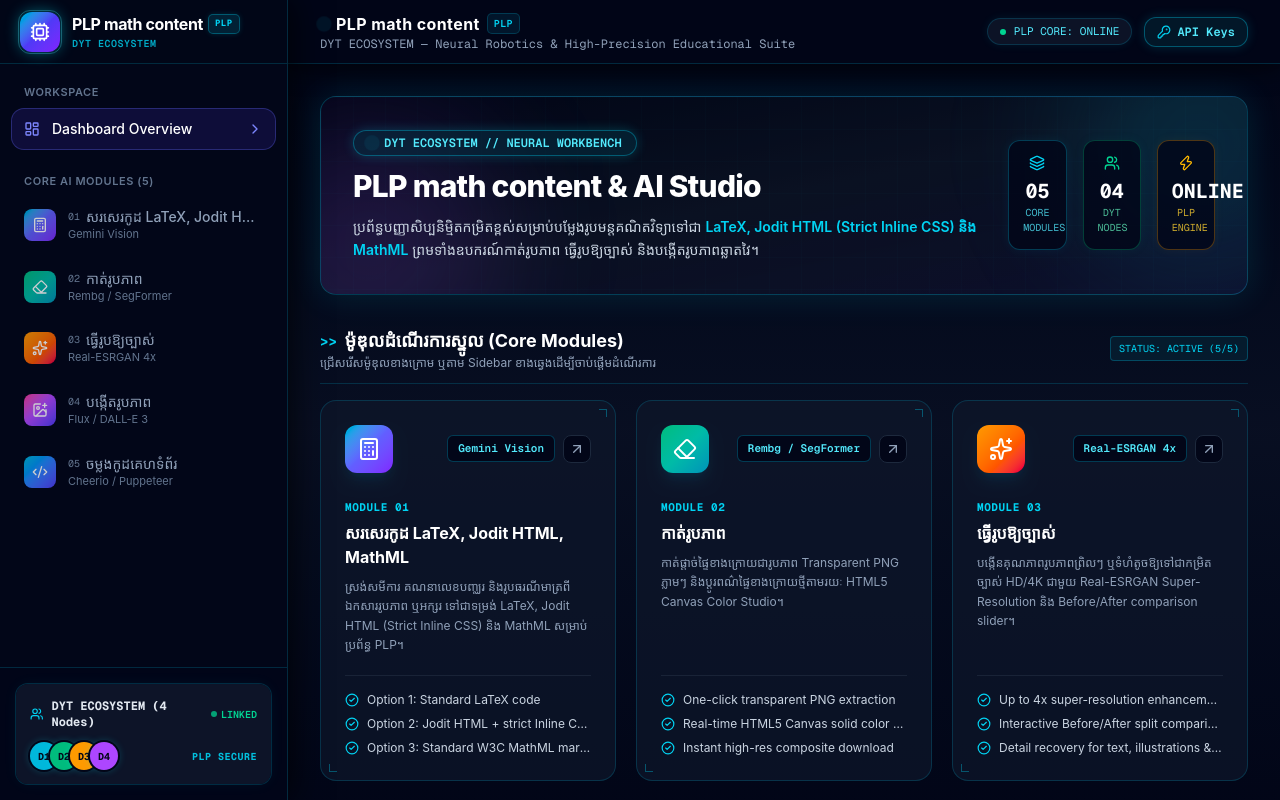
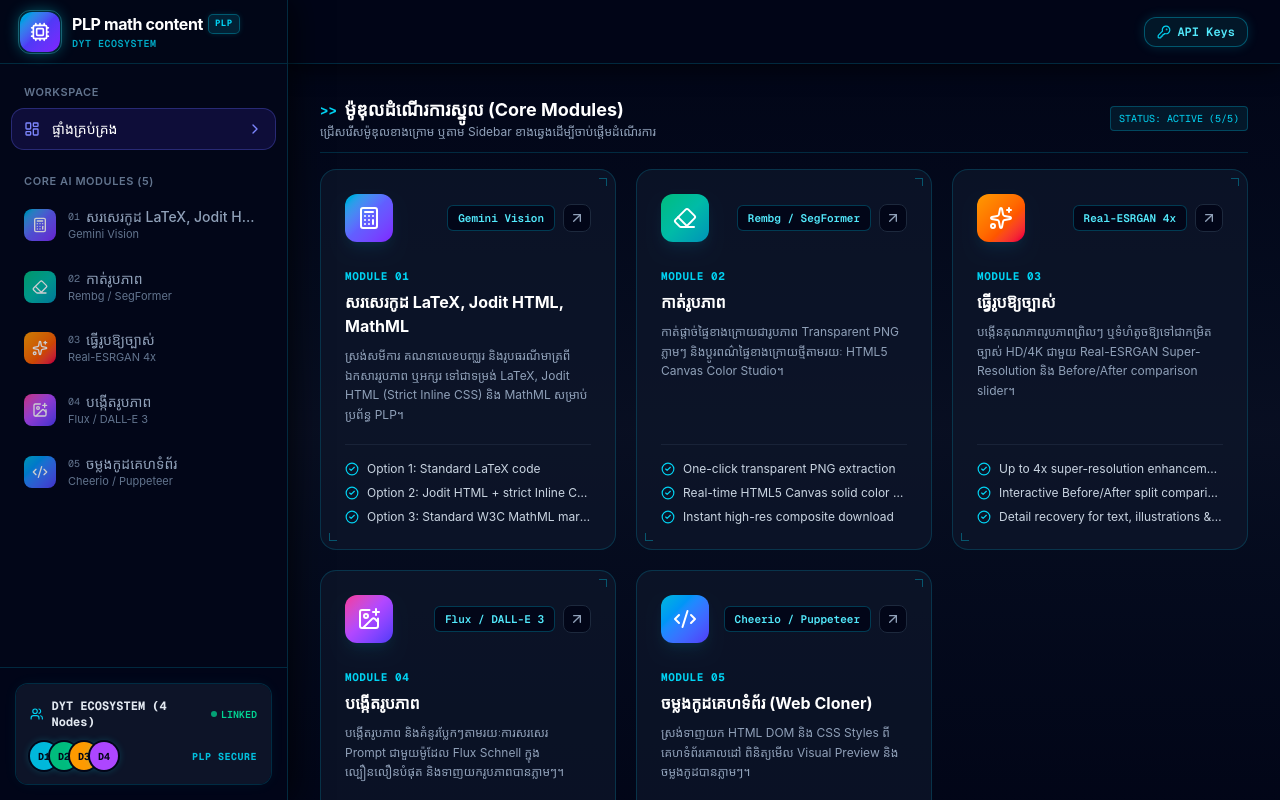
Before and after one commit to hounsophadayuth2234-ux/plp-math-ocr, a Next.js app: page / in a window 1280 px wide. Built offline with nearby package versions, Linux system fonts and the light colour scheme.

Commit message:
fix(ui): remove redundant welcome banner & header status pill, rename to ផ្ទាំងគ្រប់គ្រង

```diff
--- a/src/app/page.tsx
+++ b/src/app/page.tsx
@@ -8,10 +8,6 @@
   Code2,
   ArrowUpRight,
   CheckCircle2,
-  Layers,
-  Lock,
-  Zap,
-  Users,
 } from "lucide-react";
 import { CORE_TOOLS, TEAM_MEMBERS, ToolModule } from "@/config/tools";
 
@@ -26,48 +22,6 @@
 export default function DashboardOverviewPage() {
   return (
     <div className="space-y-8">
-      {/* Top Welcome Banner - Cyber Command Deck */}
-      <section className="relative overflow-hidden rounded-2xl border border-cyan-500/30 bg-gradient-to-br from-slate-950 via-slate-900 to-indigo-950/60 p-6 sm:p-8 shadow-[0_0_35px_rgba(0,240,255,0.12)]">
-        {/* Animated Cyber Grid and Hologram glow */}
-        <div className="pointer-events-none absolute inset-0 cyber-grid-bg opacity-35" />
-        <div className="pointer-events-none absolute -right-20 -top-20 h-64 w-64 rounded-full bg-cyan-500/15 blur-3xl" />
-        <div className="pointer-events-none absolute -left-20 -bottom-20 h-64 w-64 rounded-full bg-purple-500/15 blur-3xl" />
-
-        <div className="relative z-10 flex flex-col gap-6 lg:flex-row lg:items-center lg:justify-between">
-          <div className="max-w-2xl space-y-3">
-            <div className="inline-flex items-center gap-2 rounded-full border border-cyan-500/40 bg-cyan-950/50 px-3.5 py-1 text-xs font-mono font-semibold text-cyan-300 shadow-[0_0_12px_rgba(0,240,255,0.2)]">
-              <span className="h-2 w-2 rounded-full bg-cyan-400 animate-ping" />
-              <span>DYT ECOSYSTEM // NEURAL WORKBENCH</span>
-            </div>
-            <h2 className="text-2xl font-extrabold tracking-tight text-white sm:text-3xl">
-              PLP math content &amp; AI Studio
-            </h2>
-            <p className="text-sm leading-relaxed text-slate-300">
-              ប្រព័ន្ធបញ្ញាសិប្បនិម្មិតកម្រិតខ្ពស់សម្រាប់បម្លែងរូបមន្តគណិតវិទ្យាទៅជា <span className="text-cyan-400 font-semibold">LaTeX, Jodit HTML (Strict Inline CSS) និង MathML</span> ព្រមទាំងឧបករណ៍កាត់រូបភាព ធ្វើរូបឱ្យច្បាស់ និងបង្កើតរូបភាពឆ្លាតវៃ។
-            </p>
-          </div>
-
-          {/* Quick Stats Telemetry */}
-          <div className="grid grid-cols-3 gap-3 sm:gap-4 font-mono">
-            <div className="rounded-xl border border-cyan-500/30 bg-slate-950/80 p-3.5 text-center shadow-[0_0_12px_rgba(0,240,255,0.06)]">
-              <Layers className="mx-auto h-4 w-4 text-cyan-400" />
-              <p className="mt-1.5 text-xl font-bold text-white">05</p>
-              <p className="text-[10px] text-cyan-300/80 uppercase">Core Modules</p>
-            </div>
-            <div className="rounded-xl border border-emerald-500/30 bg-slate-950/80 p-3.5 text-center shadow-[0_0_12px_rgba(16,185,129,0.06)]">
-              <Users className="mx-auto h-4 w-4 text-emerald-400" />
-              <p className="mt-1.5 text-xl font-bold text-white">04</p>
-              <p className="text-[10px] text-emerald-300/80 uppercase">DYT Nodes</p>
-            </div>
-            <div className="rounded-xl border border-amber-500/30 bg-slate-950/80 p-3.5 text-center shadow-[0_0_12px_rgba(245,158,11,0.06)]">
-              <Zap className="mx-auto h-4 w-4 text-amber-400" />
-              <p className="mt-1.5 text-xl font-bold text-white">ONLINE</p>
-              <p className="text-[10px] text-amber-300/80 uppercase">PLP Engine</p>
-            </div>
-          </div>
-        </div>
-      </section>
-
       {/* 5 Core Functional Modules Grid */}
       <section className="space-y-4">
         <div className="flex items-center justify-between border-b border-cyan-500/20 pb-3">
--- a/src/components/layout/Header.tsx
+++ b/src/components/layout/Header.tsx
@@ -2,7 +2,7 @@
 
 import React from "react";
 import { usePathname } from "next/navigation";
-import { Menu, ShieldCheck, Sparkles, KeyRound } from "lucide-react";
+import { Menu, KeyRound } from "lucide-react";
 import { CORE_TOOLS } from "@/config/tools";
 
 interface HeaderProps {
@@ -28,44 +28,25 @@
           <Menu className="h-5 w-5" />
         </button>
 
+        {activeTool && (
           <div>
             <div className="flex items-center gap-2">
-            {activeTool ? (
-              <>
               <span className="rounded-md bg-cyan-950/80 px-2.5 py-0.5 font-mono text-xs font-bold text-cyan-400 ring-1 ring-cyan-500/40 shadow-[0_0_8px_rgba(0,240,255,0.2)]">
                 MOD 0{activeTool.number}
               </span>
               <h1 className="text-sm font-bold text-white sm:text-base tracking-wide">
                 {activeTool.title}
               </h1>
-              </>
-            ) : (
-              <>
-                <span className="flex h-2 w-2 rounded-full bg-cyan-400 animate-ping" />
-                <h1 className="text-sm font-bold text-white sm:text-base tracking-wide flex items-center gap-2">
-                  <span>PLP math content</span>
-                  <span className="rounded bg-cyan-500/10 px-1.5 py-0.5 text-[10px] font-mono font-semibold text-cyan-400 ring-1 ring-cyan-500/30">
-                    PLP
-                  </span>
-                </h1>
-              </>
+            </div>
+            <p className="hidden text-xs text-slate-400 sm:block font-mono">
+              // {activeTool.engine}
+            </p>
+          </div>
         )}
       </div>
-          <p className="hidden text-xs text-slate-400 sm:block font-mono">
-            {activeTool
-              ? `// ${activeTool.engine}`
-              : "DYT ECOSYSTEM — Neural Robotics & High-Precision Educational Suite"}
-          </p>
-        </div>
-      </div>
 
-      {/* Right Status Pills & Settings Button */}
+      {/* Settings Button */}
       <div className="flex items-center gap-3">
-        <div className="hidden items-center gap-2 rounded-full border border-cyan-500/20 bg-slate-900/80 px-3 py-1 text-[11px] font-mono text-cyan-300 md:flex shadow-[0_0_10px_rgba(0,240,255,0.08)]">
-          <span className="h-1.5 w-1.5 rounded-full bg-emerald-400 animate-pulse" />
-          <span>PLP CORE: ONLINE</span>
-        </div>
-
         <button
           type="button"
           onClick={onOpenSettings}
--- a/src/components/layout/Sidebar.tsx
+++ b/src/components/layout/Sidebar.tsx
@@ -106,7 +106,7 @@
                       : "text-slate-400 group-hover:text-slate-200"
                   }`}
                 />
-                <span>Dashboard Overview</span>
+                <span>ផ្ទាំងគ្រប់គ្រង</span>
               </span>
               {pathname === "/" && (
                 <ChevronRight className="h-4 w-4 text-indigo-400" />
```
Lines whose indentation alone changed are shown as unchanged.
